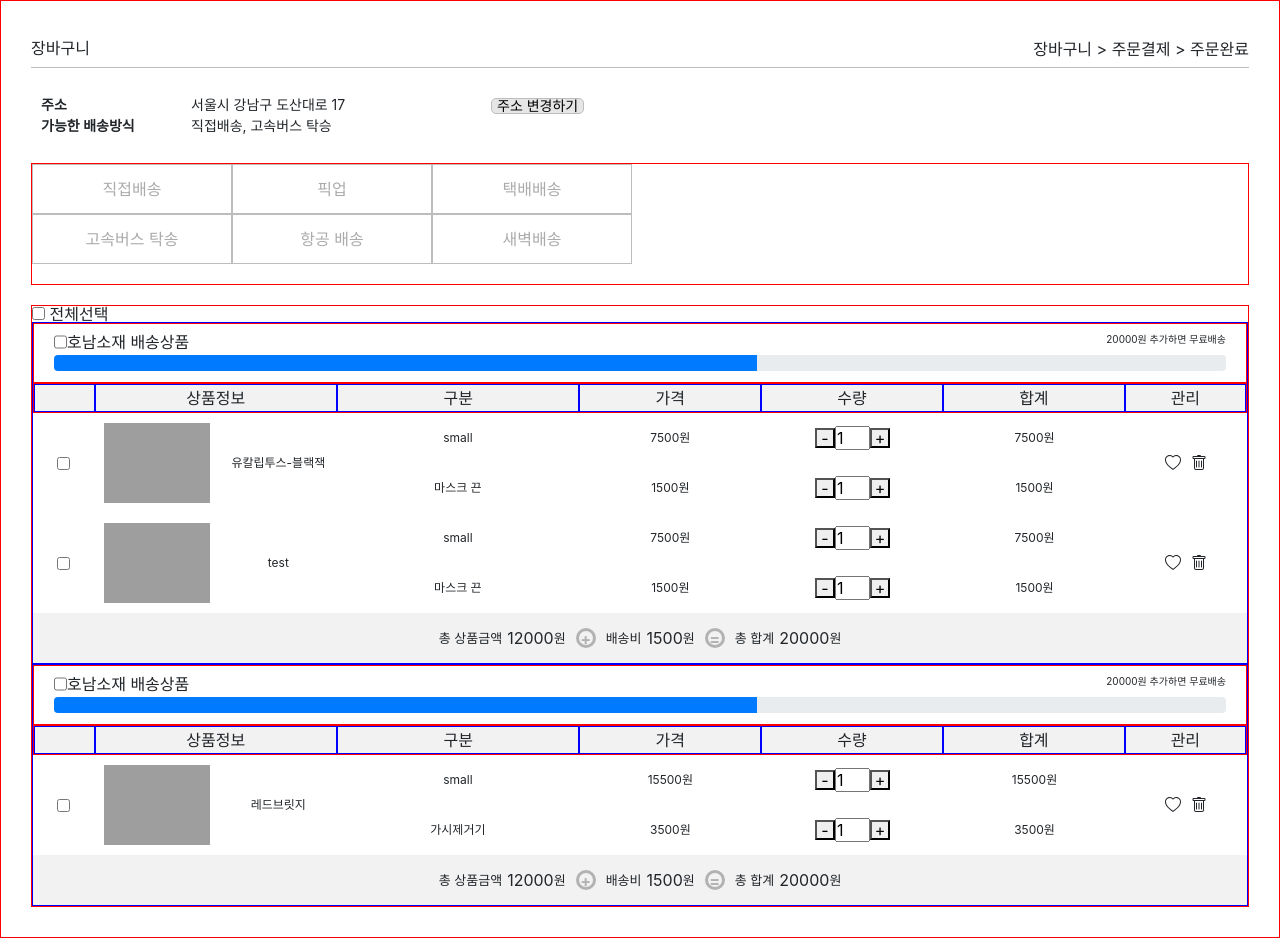
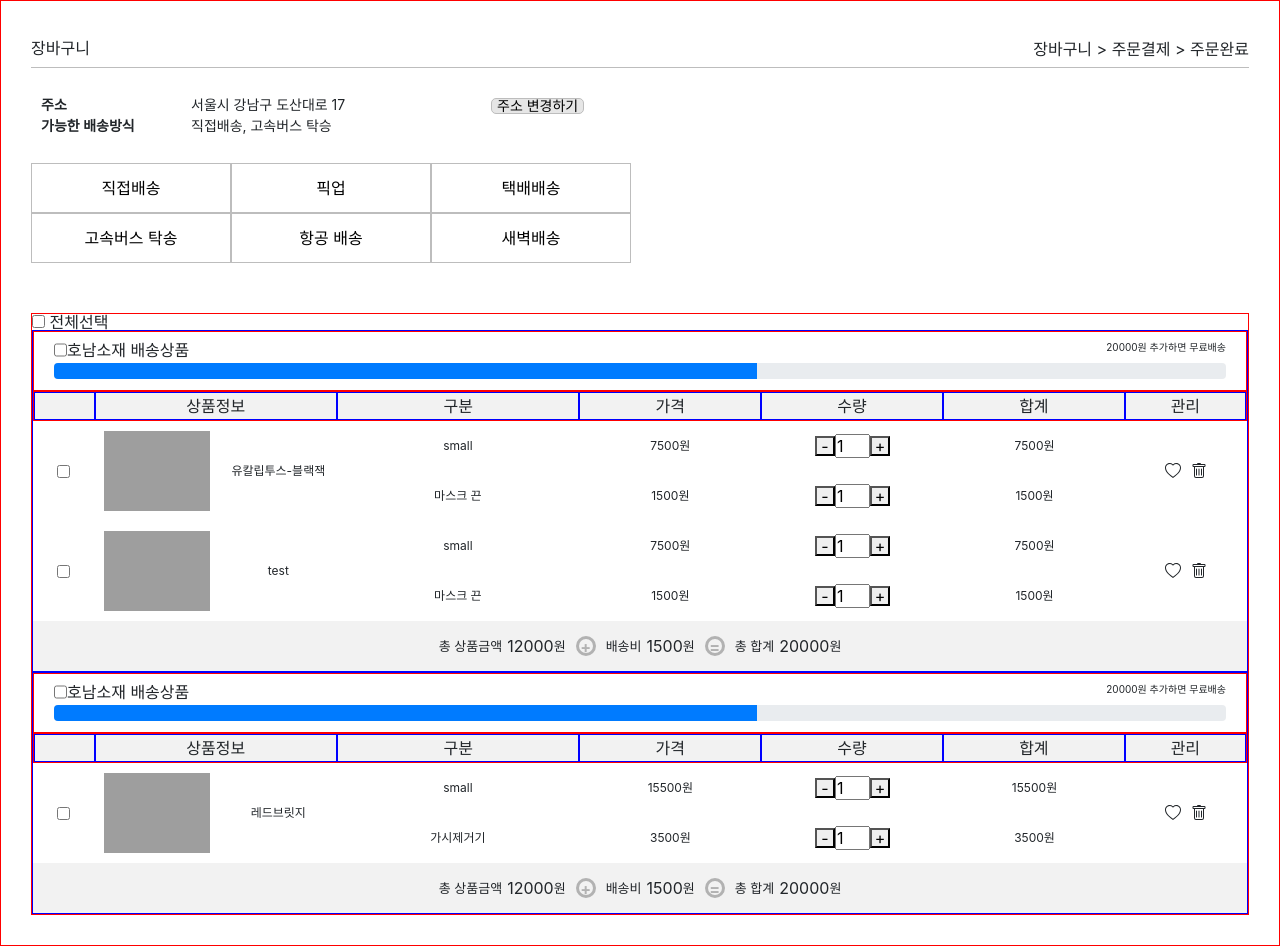
Before and after one commit to kjb9301/counter-test, a React (Create React App) app: page /basket in a window 1280 px wide. Built offline with nearby package versions, Linux system fonts and the light colour scheme; grey boxes are pictures that could not be loaded.

Commit message:
feat: Add delivery type click funtion for type message & type price

```diff
--- a/src/contexts/BasketProvider.tsx
+++ b/src/contexts/BasketProvider.tsx
@@ -6,6 +6,10 @@ type InitialState = {
   basketItems: BasketItem[] | null;
   basketItemsByArea: BasketItem[][] | null;
   deliveryFees: DeliveryFee[] | null;
+  deliveryType: {
+    type: string;
+    price: number;
+  };
 };
 
 type Action =
@@ -16,6 +20,10 @@ type Action =
   | {
       type: 'GET_DELIVERY_FEES';
       payload: DeliveryFee[];
+    }
+  | {
+      type: 'SELECT_DELIVERY_TYPE';
+      payload: { type: string; price: number };
     };
 
 type InitialDispatch = Dispatch<Action>;
@@ -24,6 +32,10 @@ const initialState: InitialState = {
   basketItems: null,
   basketItemsByArea: null,
   deliveryFees: null,
+  deliveryType: {
+    type: '',
+    price: 0,
+  },
 };
 
 export const StateContext = createContext<InitialState | null>(null);
@@ -43,6 +55,15 @@ function basketReducer(state: InitialState, action: Action): InitialState {
         ...state,
         deliveryFees: action.payload,
       };
+    case 'SELECT_DELIVERY_TYPE':
+      const { type, price } = action.payload;
+      return {
+        ...state,
+        deliveryType: {
+          type,
+          price,
+        },
+      };
     default:
       throw new Error('unhandled action');
   }
--- a/src/pages/basket/components/DeliveryTypeInfo.tsx
+++ b/src/pages/basket/components/DeliveryTypeInfo.tsx
@@ -5,6 +5,7 @@ import axios from 'axios';
 import { useBasketDispatch, useBasketState } from '../../../hooks/useContext';
 
 import DeliveryTypeList from './DeliveryTypeList';
+import DeliveryTypeMsg from './DeliveryTypeMsg';
 
 function DeliveryTypeInfo() {
   const { deliveryFees } = useBasketState();
@@ -30,14 +31,14 @@ function DeliveryTypeInfo() {
   if (!deliveryFees) return null;
   return (
     <Wrapper>
-      <DeliveryTypeList />
+      <DeliveryTypeList deliveryFees={deliveryFees} />
+      <DeliveryTypeMsg />
     </Wrapper>
   );
 }
 
 const Wrapper = styled.div`
-  border: 1px solid red;
   margin-bottom: 20px;
 `;
 
-export default DeliveryTypeInfo;
+export default React.memo(DeliveryTypeInfo);
--- a/src/pages/basket/components/DeliveryTypeList.tsx
+++ b/src/pages/basket/components/DeliveryTypeList.tsx
@@ -1,5 +1,8 @@
 import React from 'react';
 import styled from 'styled-components';
+
+import { DeliveryFee } from '../../../lib/types/basketPageTypes';
+import { useBasketDispatch } from '../../../hooks/useContext';
 
 const deliveryTypes = [
   { id: 'direct', text: '직접배송' },
@@ -10,11 +13,33 @@ const deliveryTypes = [
   { id: 'dawn', text: '새벽배송' },
 ];
 
-function DeliveryTypeList() {
+type DeliveryTypeListProps = {
+  deliveryFees: DeliveryFee[];
+};
+
+function DeliveryTypeList({ deliveryFees }: DeliveryTypeListProps) {
+  const dispatch = useBasketDispatch();
+
+  const handleClickType = (type: string) => {
+    const index = deliveryFees.findIndex((item) => item.deliveryType === type);
+    const typePrice = index < 0 ? 0 : deliveryFees[index].deliveryPrice;
+
+    dispatch({
+      type: 'SELECT_DELIVERY_TYPE',
+      payload: { type, price: typePrice },
+    });
+  };
+
   return (
     <Wrapper>
       {deliveryTypes.map((item) => {
-        return <Type key={item.id}>{item.text}</Type>;
+        return (
+          <TypeItem key={item.id}>
+            <Button onClick={() => handleClickType(item.id)}>
+              {item.text}
+            </Button>
+          </TypeItem>
+        );
       })}
     </Wrapper>
   );
@@ -27,7 +52,7 @@ const Wrapper = styled.ul`
   margin-bottom: 20px;
 `;
 
-const Type = styled.li`
+const TypeItem = styled.li`
   display: flex;
   justify-content: center;
   align-items: center;
@@ -35,4 +60,11 @@ const Type = styled.li`
   color: #ababab;
 `;
 
+const Button = styled.button`
+  width: 100%;
+  height: 100%;
+  border: none;
+  background-color: #ffffff;
+`;
+
 export default DeliveryTypeList;
--- /dev/null
+++ b/src/pages/basket/components/DeliveryTypeMsg.tsx
@@ -0,0 +1,31 @@
+import React from 'react';
+import styled from 'styled-components';
+import { useBasketState } from '../../../hooks/useContext';
+
+const messages = [
+  {
+    id: 'direct',
+    message: '판매자가 예약된 상품을 배송지까지 직접 배송하는 상품입니다.',
+  },
+  { id: 'pickup', message: '픽업배송 상품입니다.' },
+  { id: 'delivery', message: '택배배송 상품입니다.' },
+  { id: 'express', message: '고속버스 탁송 상품입니다.' },
+  { id: 'airline', message: '항공배송 상품입니다.' },
+  { id: 'dawn', message: '새벽배송 상품입니다.' },
+];
+
+function DeliveryTypeMsg() {
+  const { deliveryType } = useBasketState();
+
+  const index = messages.findIndex((item) => item.id === deliveryType.type);
+  const message = index < 0 ? deliveryType.type : messages[index].message;
+
+  return <Text>{message}</Text>;
+}
+
+const Text = styled.p`
+  font-size: 12px;
+  padding: 5px;
+`;
+
+export default DeliveryTypeMsg;
```
